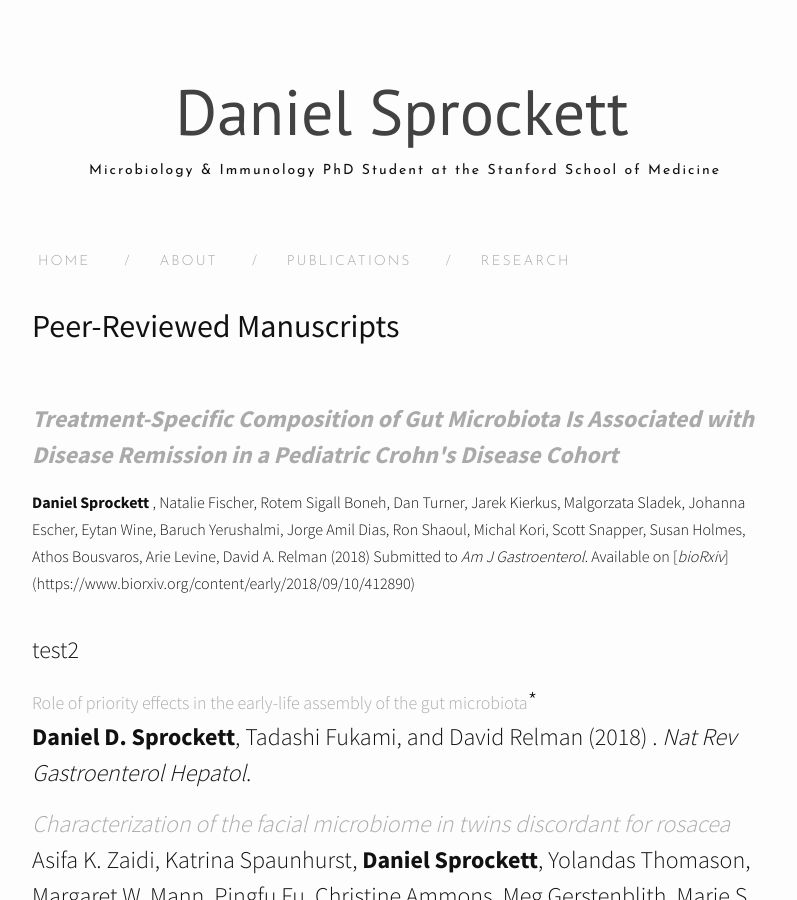
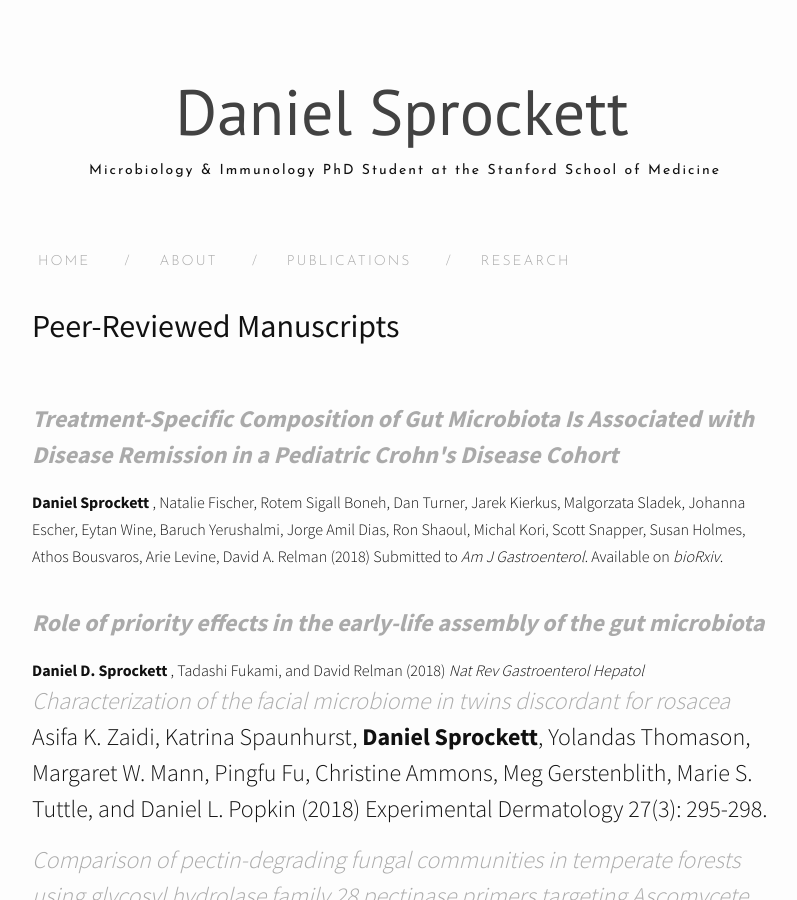
Before and after one commit to DanielSprockett/danielsprockett.github.io, a Jekyll site: the page built from publications.md, in a window 1280 px wide and 900 px high. Shown: the whole window, without its empty margins (238-1035 px from the left). Built offline with Jekyll 4.4.1, drawn with Linux system fonts in a browser that asks for light colours; nearby versions of some CDN libraries.

Commit message:
pubs format

```diff
--- a/publications.md
+++ b/publications.md
@@ -23,14 +23,28 @@ category: "publications"
   <i>
     Am J Gastroenterol.
   </i>
-Available on [<i>bioRxiv</i>](https://www.biorxiv.org/content/early/2018/09/10/412890)
+Available on <i>bioRxiv</i>.
 </font>
 
 <br>
-test2
+[<font size="5">
+    <i>
+    <b>
+      Role of priority effects in the early-life assembly of the gut microbiota
+    </b>
+    </i>
+</font>](https://www.nature.com/articles/nrgastro.2017.173)
 
-[<font size="4">Role of priority effects in the early-life assembly of the gut microbiota</font>](https://www.nature.com/articles/nrgastro.2017.173)*<br>
-<b>Daniel D. Sprockett</b>, Tadashi Fukami, and David Relman (2018) . <i>Nat Rev Gastroenterol Hepatol</i>.<br>
+<font size="3">
+  <b>
+    Daniel D. Sprockett
+  </b>
+  , Tadashi Fukami, and David Relman (2018)
+  <i>
+    Nat Rev Gastroenterol Hepatol
+  </i>
+</font>
+
 
 *[Characterization of the facial microbiome in twins discordant for rosacea](https://onlinelibrary.wiley.com/doi/abs/10.1111/exd.13491)*<br>
 Asifa K. Zaidi, Katrina Spaunhurst, **Daniel Sprockett**, Yolandas Thomason, Margaret W. Mann, Pingfu Fu, Christine Ammons, Meg Gerstenblith, Marie S. Tuttle, and Daniel L. Popkin (2018) Experimental Dermatology 27(3): 295-298.<br>
```
